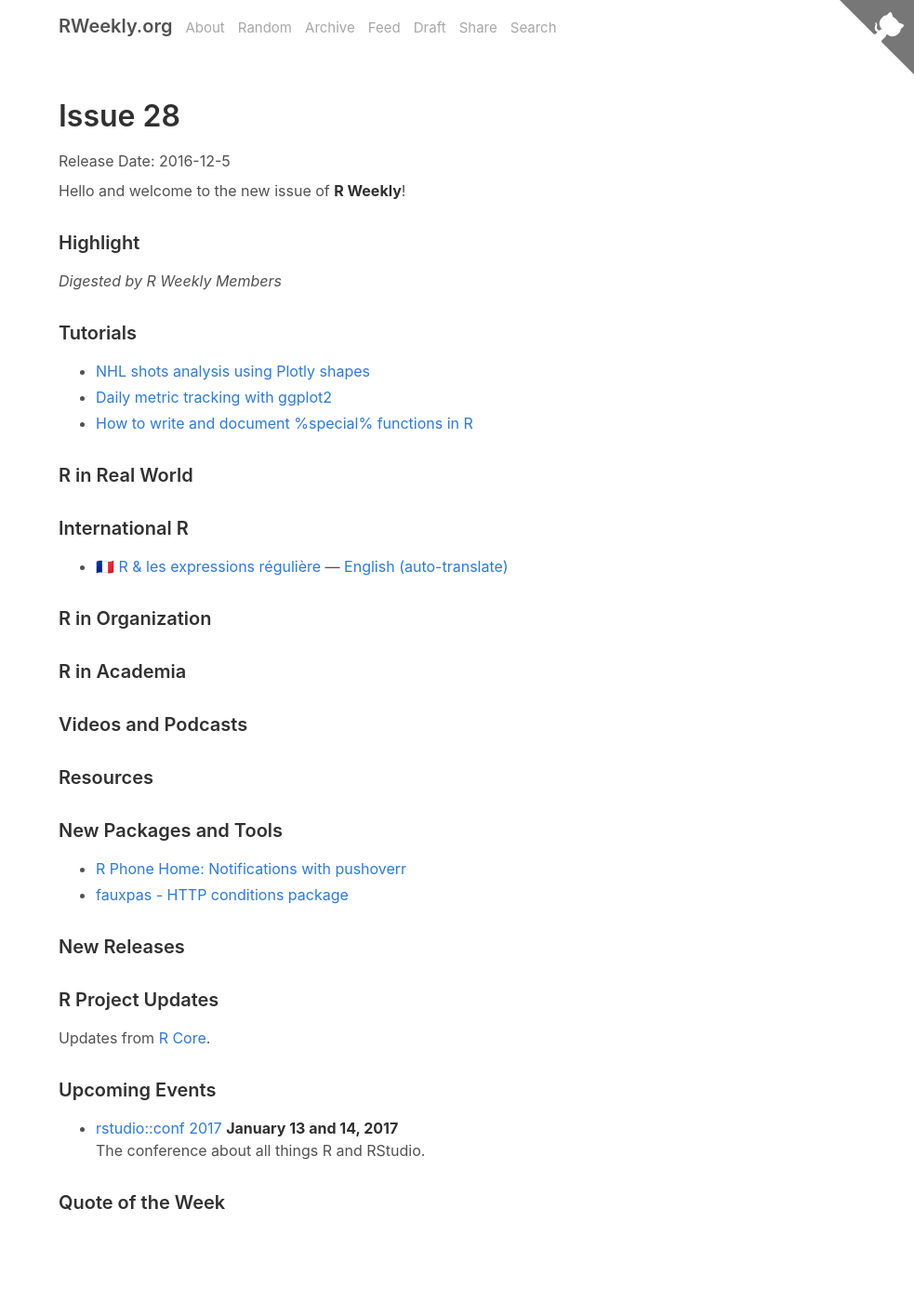
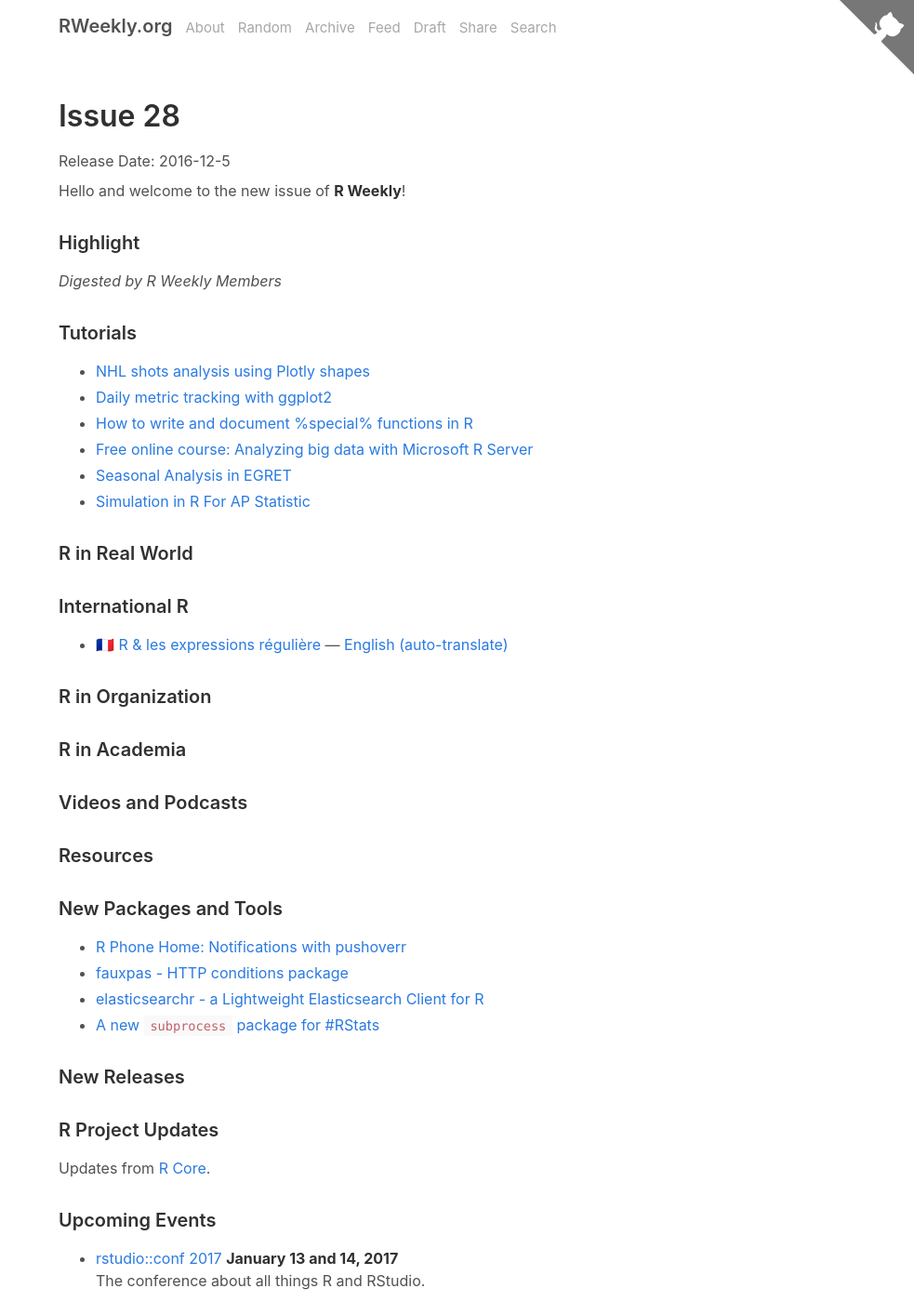
Before and after one commit to rweekly/rweekly.org, a Jekyll site: the page built from draft.md, in a window 1280 px wide and 1400 px high. Shown: the whole window at 93% size, without its empty margins (297-1280 px from the left). Built offline with Jekyll 4.4.1, drawn with Linux system fonts in a browser that asks for light colours; emoji names are drawn with the system emoji font; comment, search, counter and statistics services are not loaded.

Commit message:
Update draft.md

```diff
--- a/draft.md
+++ b/draft.md
@@ -16,6 +16,9 @@
 + [NHL shots analysis using Plotly shapes](http://moderndata.plot.ly/nhl-shots-analysis-using-plotly-shapes/)
 + [Daily metric tracking with ggplot2](http://johnmackintosh.com/2016-11-27-calendar-heatmaps/)
 + [How to write and document %special% functions in R](http://peter.solymos.org/code/2016/11/26/how-to-write-and-document-special-functions-in-r.html)
++ [Free online course: Analyzing big data with Microsoft R Server](http://blog.revolutionanalytics.com/2016/11/edx-microsoft-r.html)
++ [Seasonal Analysis in EGRET](https://owi.usgs.gov/blog/seasonal-analysis)
++ [Simulation in R For AP Statistic](http://www.saturnscience.com/simulation-in-r-for-ap-statistics)
 
 ### R in Real World
 
@@ -47,6 +50,8 @@
 
 + [R Phone Home: Notifications with pushoverr](http://bconnelly.net/2016/11/R-phone-home/)
 + [fauxpas - HTTP conditions package](http://ropensci.org/blog/technotes/2016/11/18/fauxpas-release)
++ [elasticsearchr - a Lightweight Elasticsearch Client for R](https://alexioannides.com/2016/11/28/elasticsearchr-a-lightweight-elasticsearch-client-for-r/)
++ [A new `subprocess` package for #RStats](https://www.r-bloggers.com/a-new-subprocess-package-for-r)
 
 ### New Releases
 
```
